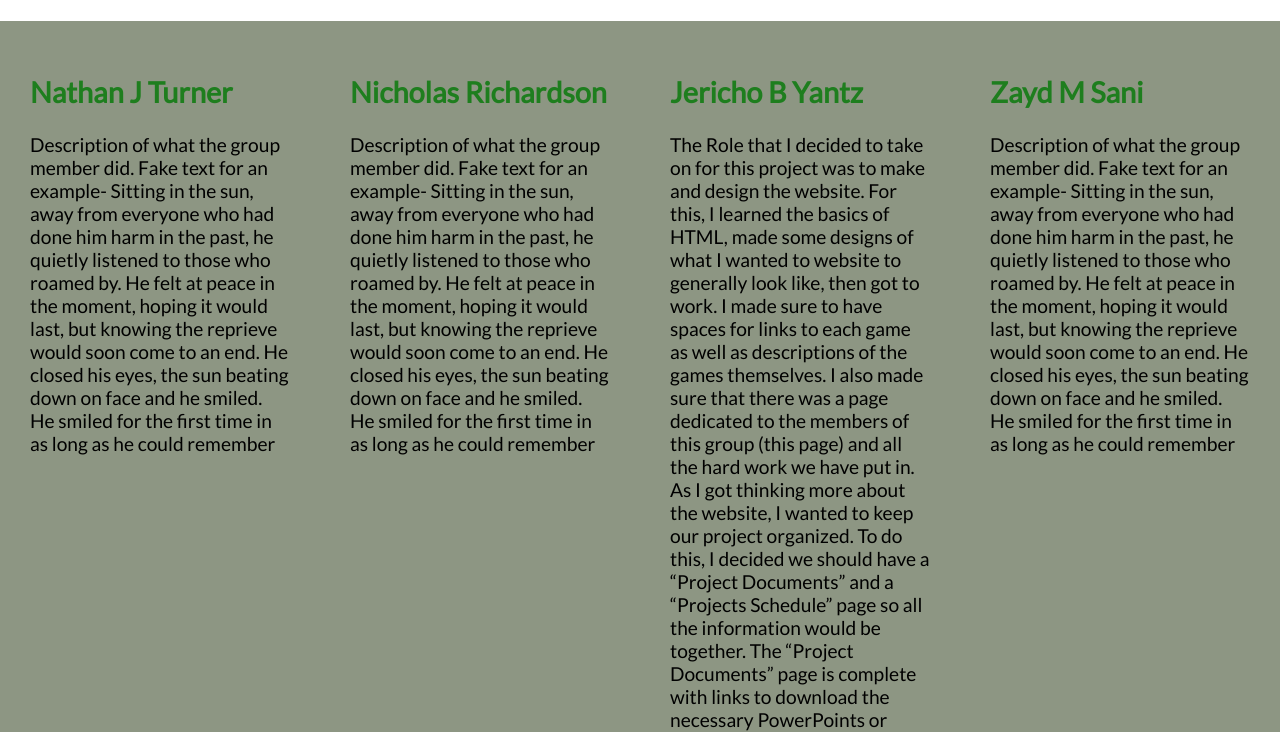
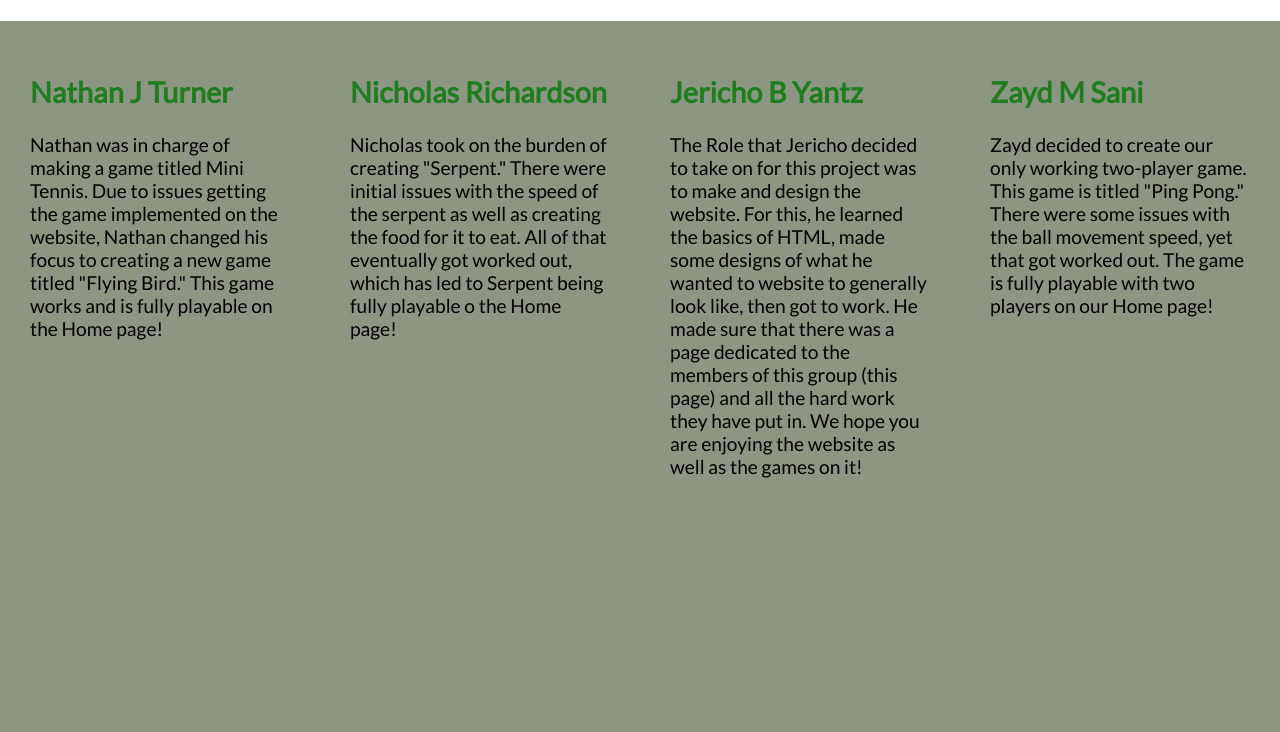
Before and after one commit to jbyantz0/GamesNet, a plain HTML site: page about.html in a window 1280 px wide. Shown: the part 78-810 px from the top of the page. Drawn offline with Linux system fonts and the light colour scheme.

Commit message:
Update about.html

```diff
--- a/about.html
+++ b/about.html
@@ -34,19 +34,19 @@
             <div class = "four-column-wrapper">
                 <div class="profile-content-wrapper">
                     <h2>Nathan J Turner</h2>
-                    <p>Description of what the group member did. Fake text for an example- Sitting in the sun, away from everyone who had done him harm in the past, he quietly listened to those who roamed by. He felt at peace in the moment, hoping it would last, but knowing the reprieve would soon come to an end. He closed his eyes, the sun beating down on face and he smiled. He smiled for the first time in as long as he could remember </p>
+                    <p>Nathan was in charge of making a game titled Mini Tennis. Due to issues getting the game implemented on the website, Nathan changed his focus to creating a new game titled "Flying Bird." This game works and is fully playable on the Home page! </p>
                 </div>
                 <div class="profile-content-wrapper">
                     <h2>Nicholas Richardson</h2>
-                    <p>Description of what the group member did. Fake text for an example- Sitting in the sun, away from everyone who had done him harm in the past, he quietly listened to those who roamed by. He felt at peace in the moment, hoping it would last, but knowing the reprieve would soon come to an end. He closed his eyes, the sun beating down on face and he smiled. He smiled for the first time in as long as he could remember </p>
+                    <p>Nicholas took on the burden of creating "Serpent." There were initial issues with the speed of the serpent as well as creating the food for it to eat. All of that eventually got worked out, which has led to Serpent being fully playable o the Home page! </p>
                 </div>
                 <div class="profile-content-wrapper">
                     <h2>Jericho B Yantz</h2>
-                    <p>The Role that I decided to take on for this project was to make and design the website. For this, I learned the basics of HTML, made some designs of what I wanted to website to generally look like, then got to work. I made sure to have spaces for links to each game as well as descriptions of the games themselves. I also made sure that there was a page dedicated to the members of this group (this page) and all the hard work we have put in. As I got thinking more about the website, I wanted to keep our project organized. To do this, I decided we should have a “Project Documents” and a “Projects Schedule” page so all the information would be together. The “Project Documents” page is complete with links to download the necessary PowerPoints or Word Docs and is being updated as we complete more documents. I hope you are enjoying the website as well as the games with it!</p>
+                    <p>The Role that Jericho decided to take on for this project was to make and design the website. For this, he learned the basics of HTML, made some designs of what he wanted to website to generally look like, then got to work. He made sure that there was a page dedicated to the members of this group (this page) and all the hard work they have put in. We hope you are enjoying the website as well as the games on it!</p>
                 </div>
                 <div class="profile-content-wrapper">
                     <h2>Zayd M Sani</h2>
-                    <p>Description of what the group member did. Fake text for an example- Sitting in the sun, away from everyone who had done him harm in the past, he quietly listened to those who roamed by. He felt at peace in the moment, hoping it would last, but knowing the reprieve would soon come to an end. He closed his eyes, the sun beating down on face and he smiled. He smiled for the first time in as long as he could remember </p>
+                    <p>Zayd decided to create our only working two-player game. This game is titled "Ping Pong." There were some issues with the ball movement speed, yet that got worked out. The game is fully playable with two players on our Home page! </p>
                 </div>
             </div>
         </div>
```
